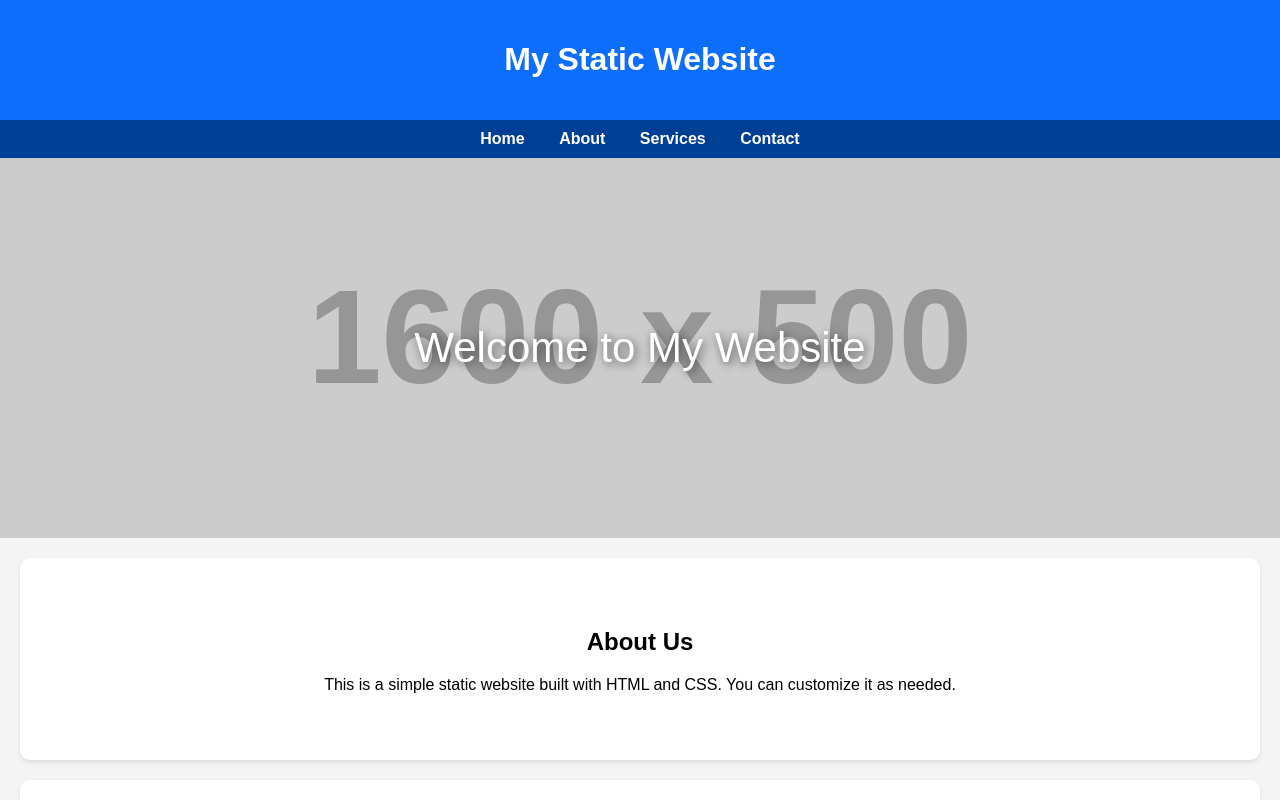
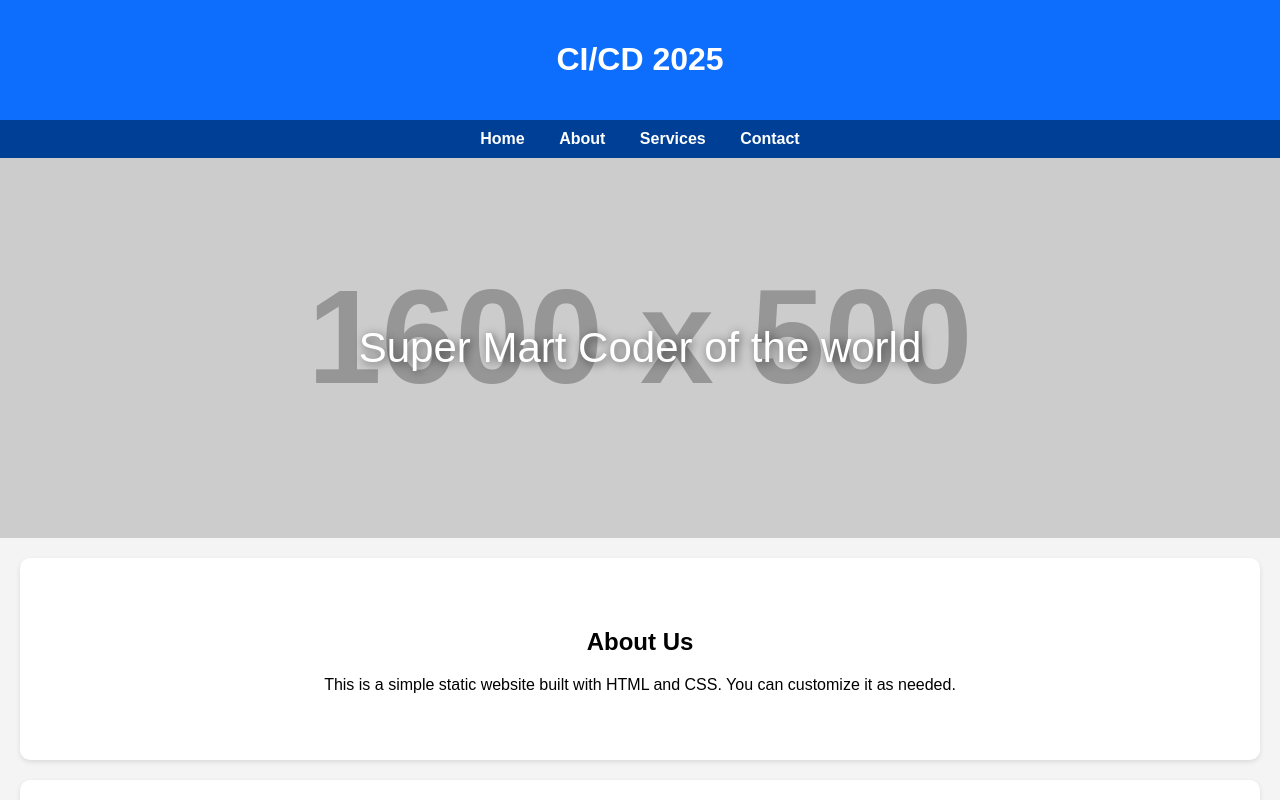
Before and after one commit to umairsaulat/website, a plain HTML site: page index.html in a window 1280 px wide. Shown: the top 800 px of the page. Drawn offline with Linux system fonts and the light colour scheme; placeholder pictures from the web are drawn by us.

Commit message:
Header change

```diff
--- a/index.html
+++ b/index.html
@@ -67,7 +67,7 @@
 <body>
 
 <header>
-    <h1>My Static Website</h1>
+    <h1>CI/CD 2025</h1>
 </header>
 
 <nav>
@@ -78,7 +78,7 @@
 </nav>
 
 <section class="hero" id="home">
-    Welcome to My Website
+    Super Mart Coder of the world
 </section>
 
 <section class="section" id="about">
```
